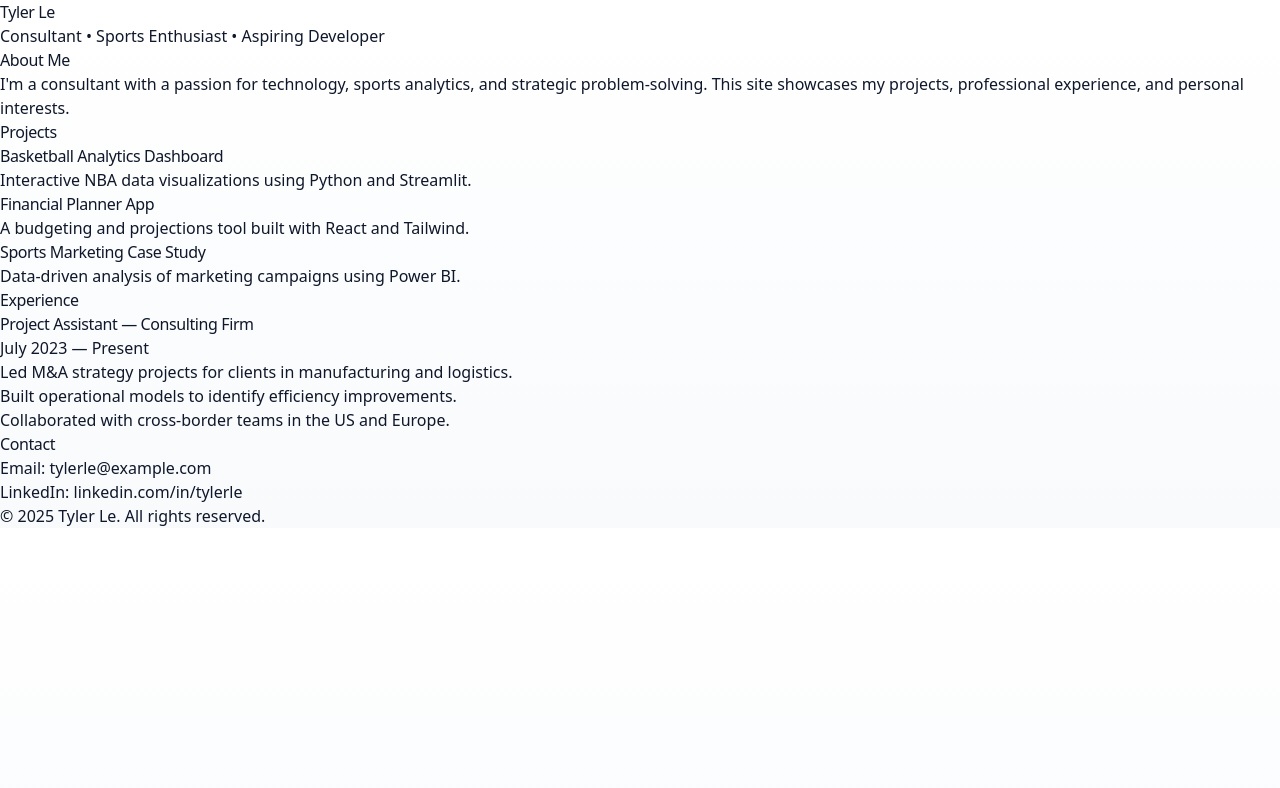
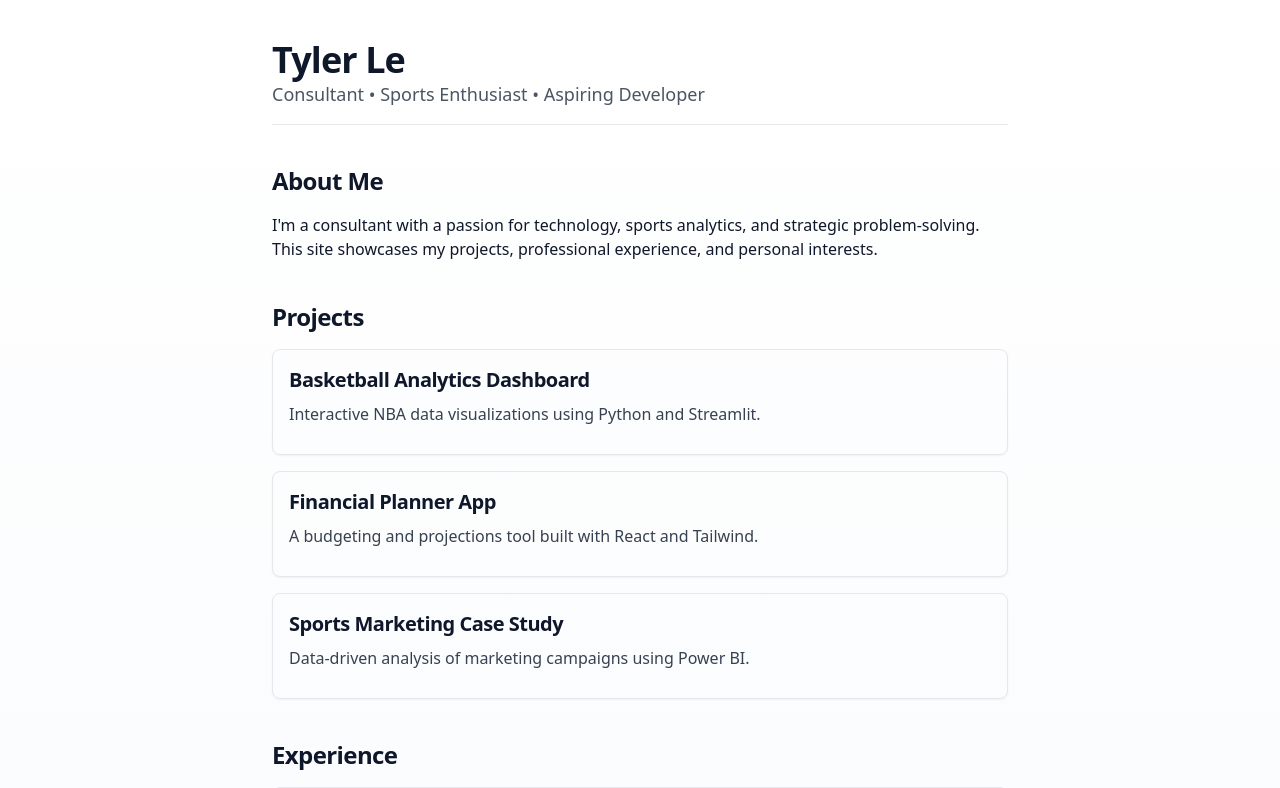
Before and after one commit to tylerle2001/tylerle-portfolio, a Next.js app: page / in a window 1280 px wide. Shown: the top 788 px of the page. Built offline with nearby package versions, Linux system fonts and the light colour scheme.

Commit message:
Create tailwind.config.js

```diff
--- /dev/null
+++ b/tailwind.config.js
@@ -0,0 +1,6 @@
+/** @type {import('tailwindcss').Config} */
+module.exports = {
+  content: ["./app/**/*.{js,ts,jsx,tsx}", "./components/**/*.{js,ts,jsx,tsx}"],
+  theme: { extend: {} },
+  plugins: [],
+};
```
